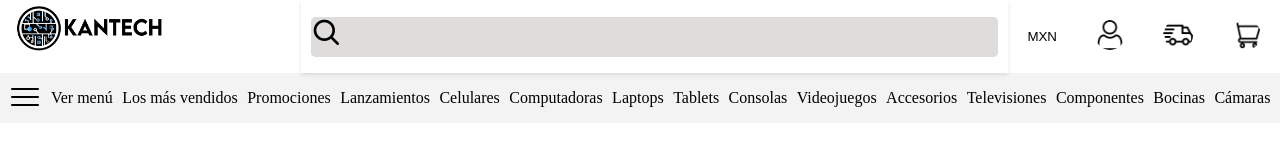
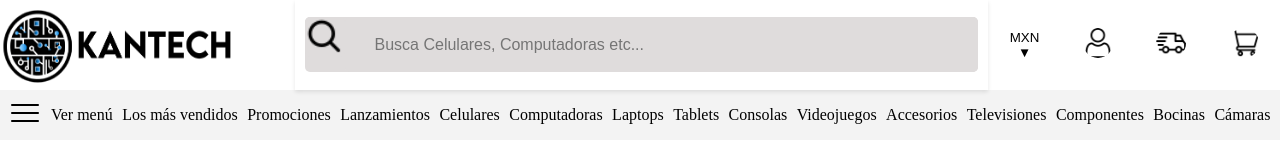
Before and after one commit to chainbreaker11/Kantech, a plain HTML site: page index.html in a window 1280 px wide. Drawn offline with Linux system fonts and the light colour scheme; a web font is replaced by a local one.

Commit message:
Creacion de Divs para botones, acomodo de NAV con referencia al Trello, y creacion de Divs

```diff
--- a/index.html
+++ b/index.html
@@ -16,30 +16,37 @@
         <div class="searchbar">
           <div class="searchbar-container">
             <div class="imagesearch">
-              <img src="img/busqueda.png" alt="">
+              <img src="img/busqueda.png" alt="" />
             </div>
 
-            <input type="Buscar..." />
+            <input type="Buscar..." placeholder="Busca Celulares, Computadoras etc..."/>
+          </div>
         </div>
 
-
-
+        <div class="btn-container">
+          <div class="currency">
+            <button class="moneda">MXN ▼</button>
           </div>
-
-        <button class="moneda">MXN</button>
+          <div class="usuario">
             <button class="user">
               <img src="img/usuario.png" alt="" />
             </button>
+          </div>
+          <div class="sends">
             <button class="envio">
               <img src="img/entrega.png" alt="" />
             </button>
+          </div>
+          <div class="cart">
             <button class="carrito">
               <img src="img/carrito-de-compras.png" alt="" />
             </button>
+          </div>
+        </div>
       </header>
       <nav class="navegation">
         <button class="menu-desplegable">
-          <img src="img/menu.png" alt="">
+          <img src="img/menu.png" alt="" />
         </button>
         <a href="#">Ver menú</a>
         <a href="#">Los más vendidos</a>
--- a/styles.css
+++ b/styles.css
@@ -41,7 +41,7 @@
 }
 .searchbar input {
   width: 100%;
-  height: 40px;
+  height: 55px;
   border: none;
   background-color:rgb(223, 220, 220) ;
   border-radius: 5px;
@@ -61,8 +61,8 @@
 
 
 .nav-logo {
-  width: 50%;
-  margin-left: 5%;
+  width: 80%;
+  height: 100%;
 }
 
 .user img {
@@ -82,6 +82,11 @@
   border-radius: 50%;
 }
 
+.btn-container{
+  align-items: center;
+  display: flex;
+}
+
 .moneda,
 .user,
 .envio,
@@ -97,6 +102,8 @@
   background-color:rgb(223, 220, 220) ;
   border-radius: 5px;
   height: 40px;
+  display: flex;
+
 }
 
 .menu-desplegable{
```
Lines whose indentation alone changed are shown as unchanged.
